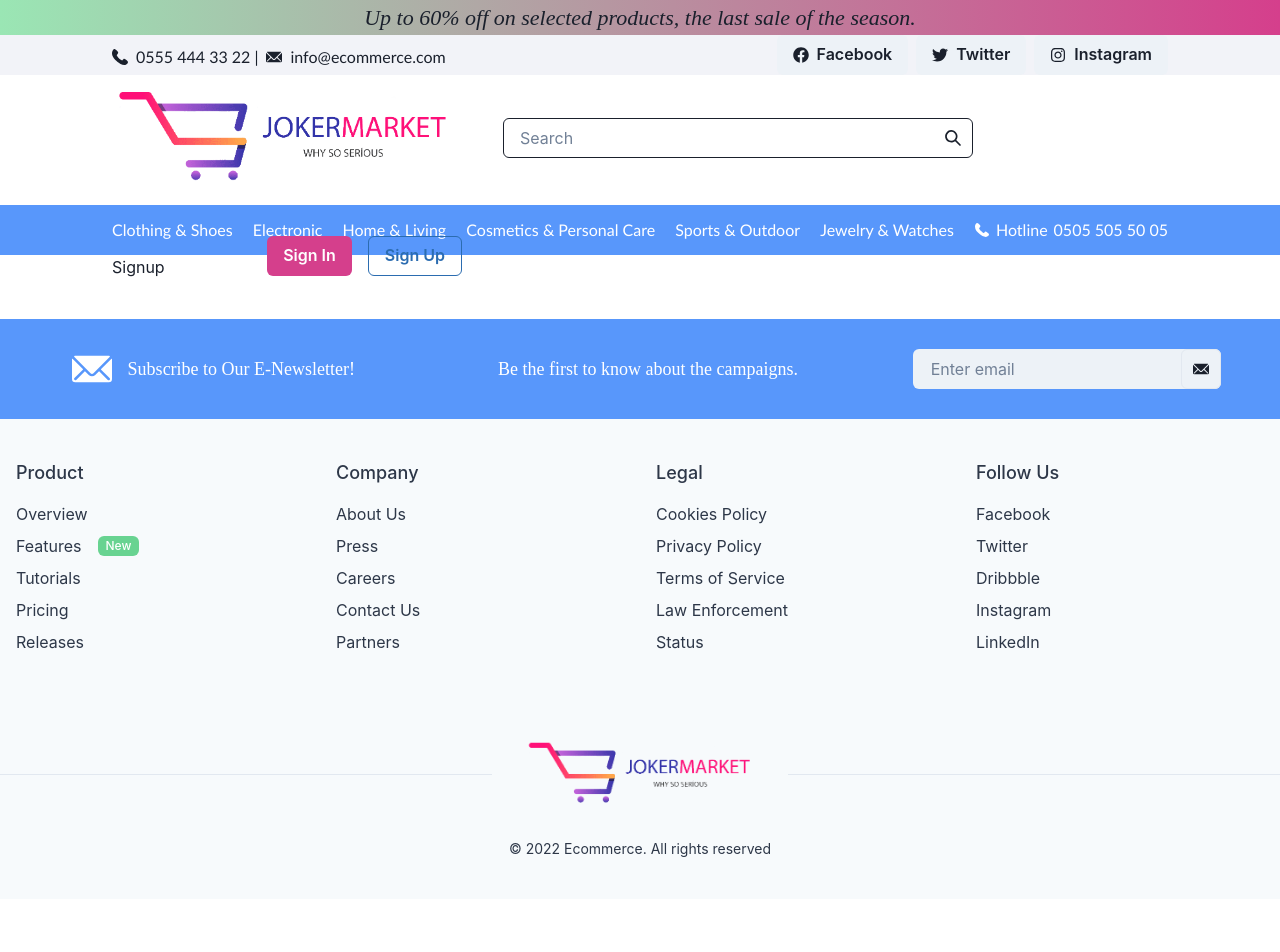
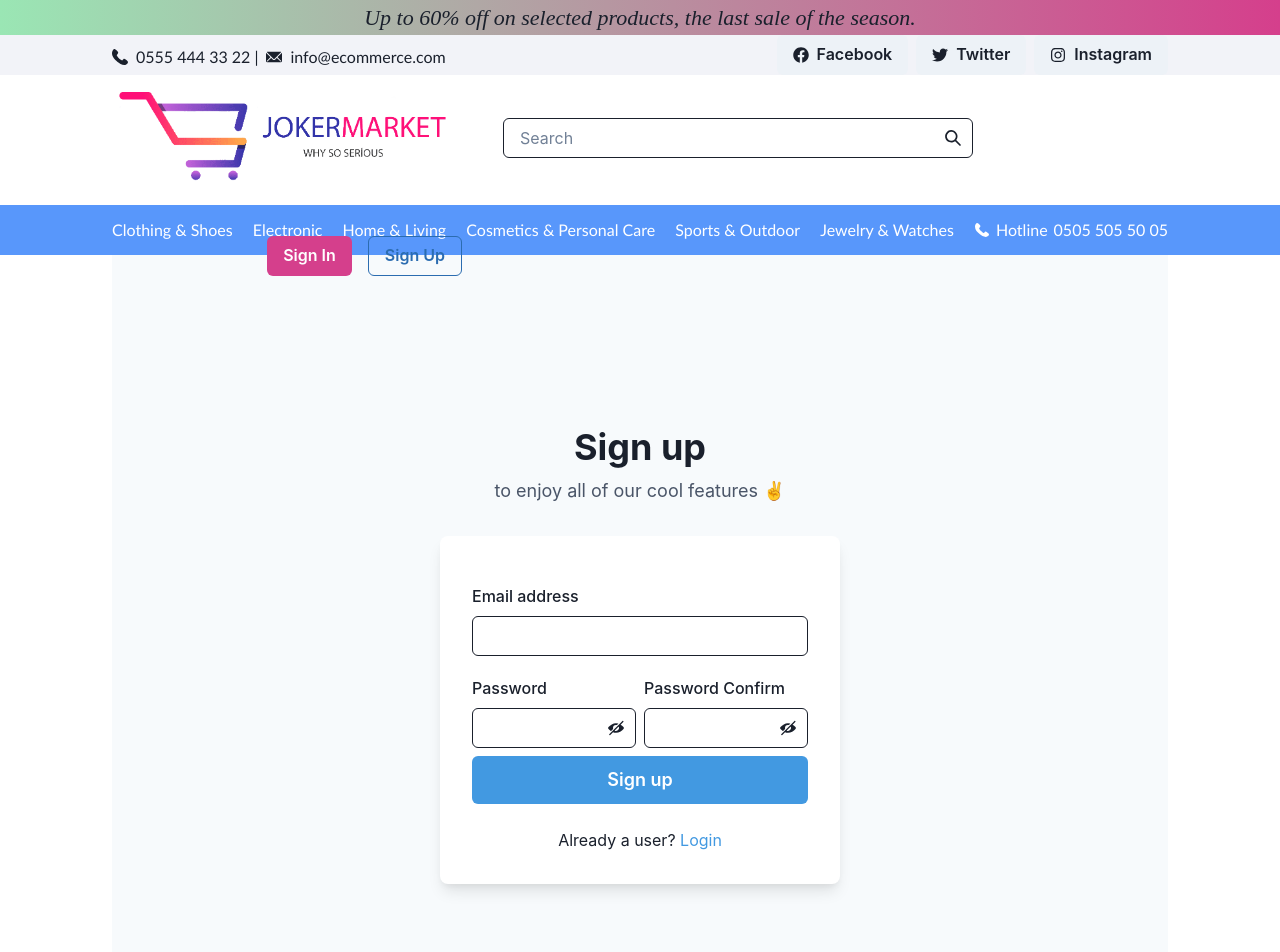
Before and after one commit to furkanng/ecommerce-app, a React (Create React App) app in the folder client/: page /signup in a window 1280 px wide. Shown: the top 952 px of the page. Before the commit the page ends 899 px from the top, so only its background shows below. Built offline with nearby package versions, Linux system fonts and the light colour scheme.

Commit message:
User registration procedures

```diff
--- a/client/package.json
+++ b/client/package.json
@@ -23,7 +23,8 @@
     "react-router-dom": "^6.4.3",
     "react-scripts": "5.0.1",
     "react-slick": "^0.29.0",
-    "web-vitals": "^2.1.4"
+    "web-vitals": "^2.1.4",
+    "yup": "^0.32.11"
   },
   "scripts": {
     "start": "react-scripts start",
--- a/client/src/api.jsx
+++ b/client/src/api.jsx
@@ -1,11 +1,11 @@
 import axios from "axios";
 
 export const fetchProductList = async ({ pageParam = 1 }) => {
-	const { data } = await axios.get(
-		`${process.env.REACT_APP_BASE_ENDPOINT}/product?page=${pageParam}`
-	);
+  const { data } = await axios.get(
+    `${process.env.REACT_APP_BASE_ENDPOINT}/product?page=${pageParam}`
+  );
 
-	return data;
+  return data;
 };
 
 export const fetchProduct = async (id) => {
@@ -15,3 +15,12 @@ export const fetchProduct = async (id) => {
 
   return data;
 };
+
+export const fetchRegister = async (input) => {
+  const { data } = await axios.post(
+    `${process.env.REACT_APP_BASE_ENDPOINT}/auth/register`,
+    input
+  );
+
+  return data;
+};
--- a/client/src/pages/Auth/Signup/index.jsx
+++ b/client/src/pages/Auth/Signup/index.jsx
@@ -1,11 +1,174 @@
-import React from 'react'
+import React from "react";
+import {
+  Flex,
+  Box,
+  FormControl,
+  FormLabel,
+  Input,
+  InputGroup,
+  HStack,
+  InputRightElement,
+  Stack,
+  Button,
+  Heading,
+  Text,
+  useColorModeValue,
+  Link,
+  Alert,
+} from "@chakra-ui/react";
+
+import { useFormik } from "formik";
+import validationSchema from "./validations";
+
+import { fetchRegister } from "../../../api";
+
+import { useState } from "react";
+import { ViewIcon, ViewOffIcon } from "@chakra-ui/icons";
 
 function Signup() {
+  const formik = useFormik({
+    initialValues: {
+      email: "",
+      password: "",
+      passwordConfirm: "",
+    },
+    validationSchema,
+    onSubmit: async (values, bag) => {
+      try {
+        const registerResponse = await fetchRegister({
+          email: values.email,
+          password: values.password,
+        });
+        console.log(registerResponse);
+      } catch (e) {
+        bag.setErrors({ general: e.response.data.message });
+      }
+    },
+  });
+
+  const [showPassword, setShowPassword] = useState(false);
+  const [showPasswordConfirm, setShowPasswordConfirm] = useState(false);
   return (
-    <div>
-      Signup
-    </div>
-  )
+    <Flex
+      minH={"100vh"}
+      align={"center"}
+      justify={"center"}
+      bg={useColorModeValue("gray.50", "gray.800")}
+    >
+      <Stack spacing={8} mx={"auto"} maxW={"lg"} py={12} px={6}>
+        <Stack align={"center"}>
+          <Heading fontSize={"4xl"} textAlign={"center"}>
+            Sign up
+          </Heading>
+          <Text fontSize={"lg"} color={"gray.600"}>
+            to enjoy all of our cool features ✌️
+          </Text>
+        </Stack>
+        <Box
+          rounded={"lg"}
+          bg={useColorModeValue("white", "gray.700")}
+          boxShadow={"lg"}
+          p={8}
+          width="400px"
+        >
+          <Box mb={4}>
+            {formik.errors.general && (
+              <Alert status="error">{formik.errors.general}</Alert>
+            )}
+          </Box>
+          <Stack spacing={4}>
+            <form onSubmit={formik.handleSubmit}>
+              <FormControl mb={5}>
+                <FormLabel>Email address</FormLabel>
+                <Input
+                  name="email"
+                  onChange={formik.handleChange}
+                  onBlur={formik.handleBlur}
+                  value={formik.values.email}
+                  isInvalid={formik.touched.email && formik.errors.email}
+                />
+              </FormControl>
+              <HStack>
+                <FormControl>
+                  <FormLabel>Password</FormLabel>
+                  <InputGroup>
+                    <Input
+                      type={showPassword ? "text" : "password"}
+                      name="password"
+                      onChange={formik.handleChange}
+                      onBlur={formik.handleBlur}
+                      value={formik.values.password}
+                      isInvalid={
+                        formik.touched.password && formik.errors.password
+                      }
+                    />
+                    <InputRightElement h={"full"}>
+                      <Button
+                        variant={"ghost"}
+                        onClick={() =>
+                          setShowPassword((showPassword) => !showPassword)
+                        }
+                      >
+                        {showPassword ? <ViewIcon /> : <ViewOffIcon />}
+                      </Button>
+                    </InputRightElement>
+                  </InputGroup>
+                </FormControl>
+                <FormControl>
+                  <FormLabel>Password Confirm</FormLabel>
+                  <InputGroup>
+                    <Input
+                      type={showPasswordConfirm ? "text" : "password"}
+                      name="passwordConfirm"
+                      onChange={formik.handleChange}
+                      onBlur={formik.handleBlur}
+                      value={formik.values.passwordConfirm}
+                      isInvalid={
+                        formik.touched.passwordConfirm &&
+                        formik.errors.passwordConfirm
+                      }
+                    />
+                    <InputRightElement h={"full"}>
+                      <Button
+                        variant={"ghost"}
+                        onClick={() =>
+                          setShowPasswordConfirm(
+                            (showPasswordConfirm) => !showPasswordConfirm
+                          )
+                        }
+                      >
+                        {showPassword ? <ViewIcon /> : <ViewOffIcon />}
+                      </Button>
+                    </InputRightElement>
+                  </InputGroup>
+                </FormControl>
+              </HStack>
+
+              <Stack spacing={10} pt={2}>
+                <Button
+                  loadingText="Submitting"
+                  size="lg"
+                  bg={"blue.400"}
+                  color={"white"}
+                  _hover={{
+                    bg: "blue.500",
+                  }}
+                  type="submit"
+                >
+                  Sign up
+                </Button>
+              </Stack>
+              <Stack pt={6}>
+                <Text align={"center"}>
+                  Already a user? <Link color={"blue.400"}>Login</Link>
+                </Text>
+              </Stack>
+            </form>
+          </Stack>
+        </Box>
+      </Stack>
+    </Flex>
+  );
 }
 
-export default Signup
+export default Signup;
--- /dev/null
+++ b/client/src/pages/Auth/Signup/validations.jsx
@@ -0,0 +1,15 @@
+import * as yup from "yup";
+
+const validations = yup.object().shape({
+  email: yup.string().email("Enter a valid email").required("Required field"),
+  password: yup
+    .string()
+    .min(5, "Must be at least 5 characters")
+    .required("Required field"),
+  passwordConfirm: yup
+    .string()
+    .oneOf([yup.ref("password")], "Passwords do not match")
+    .required("Required field"),
+});
+
+export default validations;
```
Also changed, not shown: 2 other files (tests, documents, lock files or other folders).
